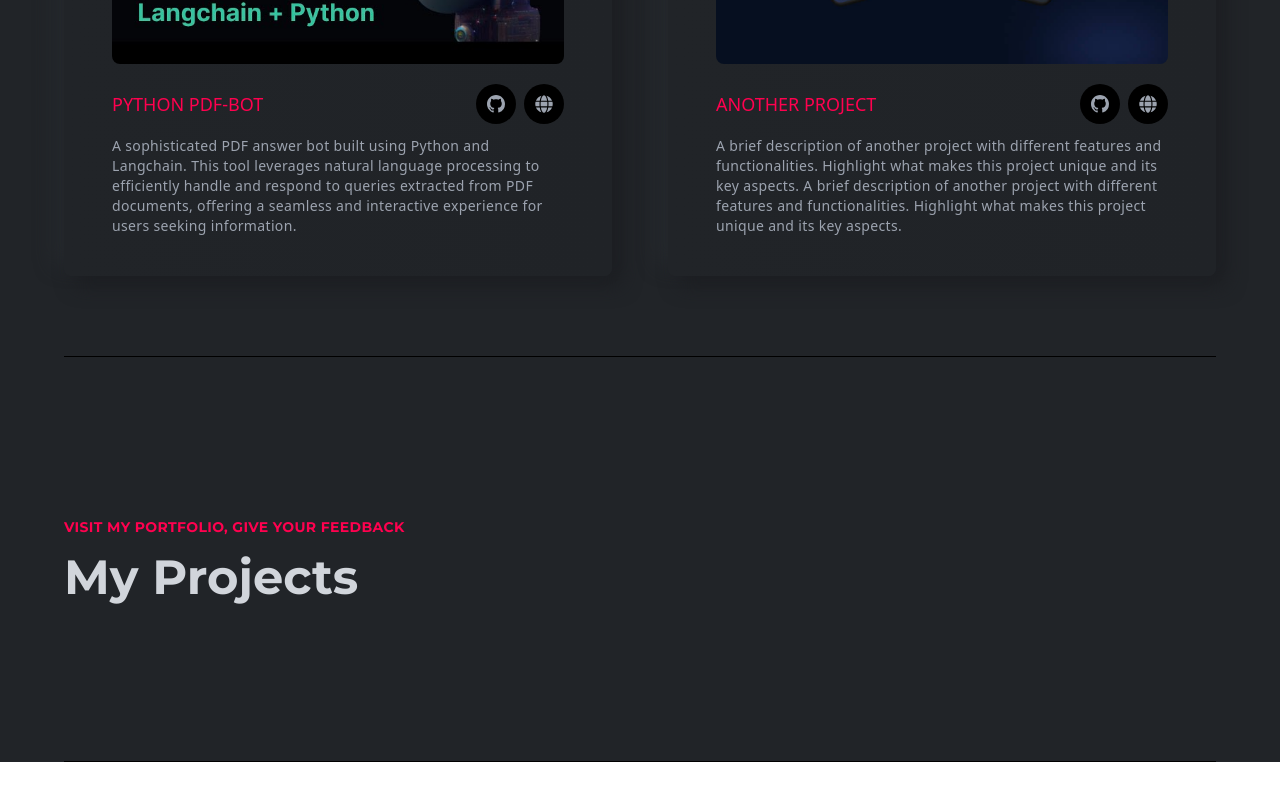
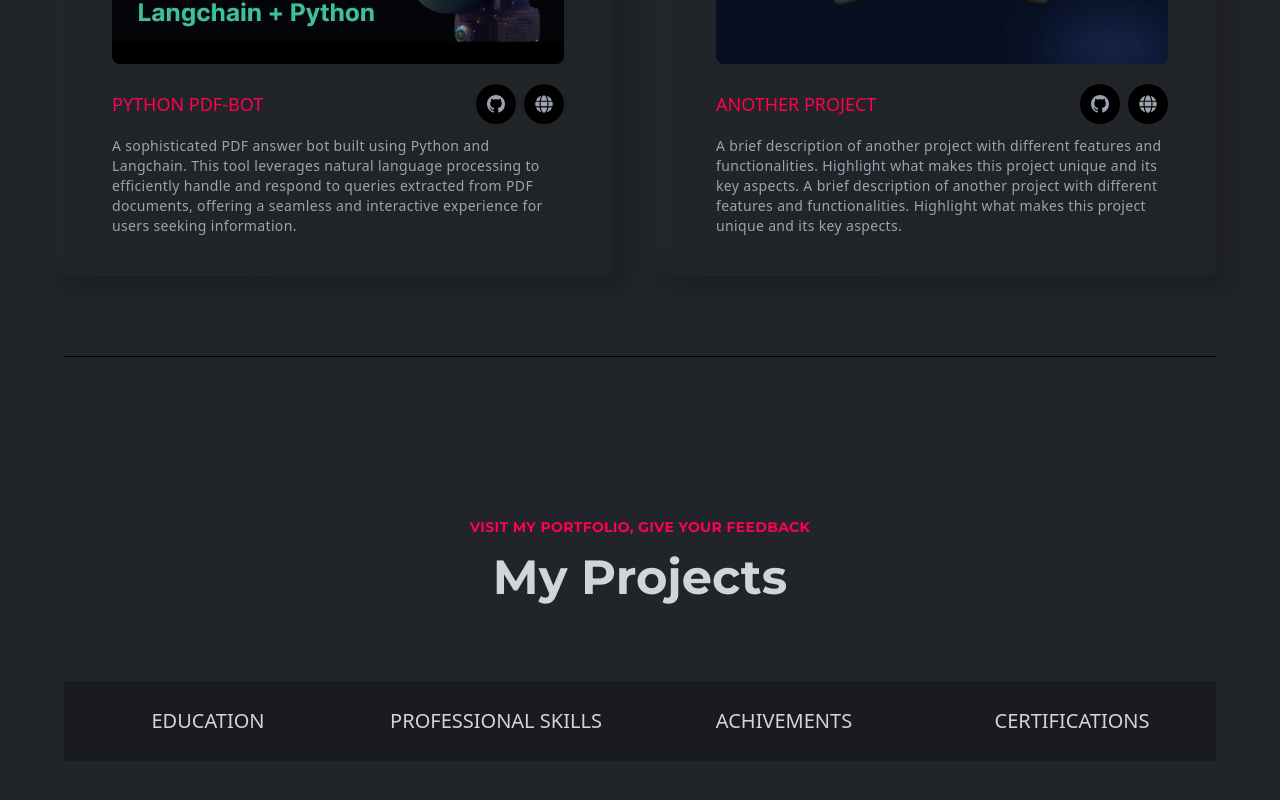
Before and after one commit to gokul0880/Portfolio, a React (Create React App) app: page / in a window 1280 px wide. Shown: the part 1954-2754 px from the top of the page. Before the commit the page ends 2716 px from the top, so only its background shows below. Built offline with nearby package versions, Linux system fonts and the light colour scheme; the HTML template or start-up script is replaced by a standard one.

Commit message:
resume nav finished

```diff
--- a/src/components/resume/Resume.js
+++ b/src/components/resume/Resume.js
@@ -3,11 +3,21 @@ import Title from '../layout/Title'
 
 export const Resume = () => {
   return (
-    <section id="projects" className="py-20 border-b-[1px] border-b-black w-full">
+    <section id="resume" className="w-full py-20 border-b-[1px] border-b-black">
+        <div className="flex justify-center items-center text-center">
         <Title
           title="VISIT MY PORTFOLIO, GIVE YOUR FEEDBACK"
           des="My projects"
         />
+        </div>
+        <div>
+            <ul className='w-full grid grid-cols-4 text-center'>
+                <li className='resumeLi'>EDUCATION</li>
+                <li className='resumeLi'>PROFESSIONAL SKILLS</li>
+                <li className='resumeLi'>ACHIVEMENTS</li>
+                <li className='resumeLi'>CERTIFICATIONS</li>
+            </ul>
+        </div>
     </section>
     )
 }
--- a/src/constants/index.js
+++ b/src/constants/index.js
@@ -15,11 +15,16 @@ export const navLinksData = [
 },
 {
     _id : 1004,
+    title : "Resume",
+    link : "resume",
+},
+{
+    _id : 1005,
     title : "Testimonial",
     link : "testimonial",
 },
 {
-    _id : 1005,
+    _id : 1006,
     title : "Contact Me",
     link : "contactme",
 }
--- a/src/index.css
+++ b/src/index.css
@@ -7,6 +7,8 @@
     .bannerIcon{
               @apply w-16 h-16 bg-black bg-opacity-25 text-gray-200 text-xl inline-flex items-center justify-center rounded-md shadow-shadowOne hover:bg-opacity-40 hover:-translate-y-1 transition-all hover:text-designColor cursor-pointer duration-300;
 
-
+    }
+    .resumeLi{
+        @apply w-full h-20 bg-black bg-opacity-25 text-xl text-gray-300 flex justify-center cursor-pointer hover:bg-opacity-40 duration-300 items-center border-[1px] rounded-none border-none;
     }
 }
```
